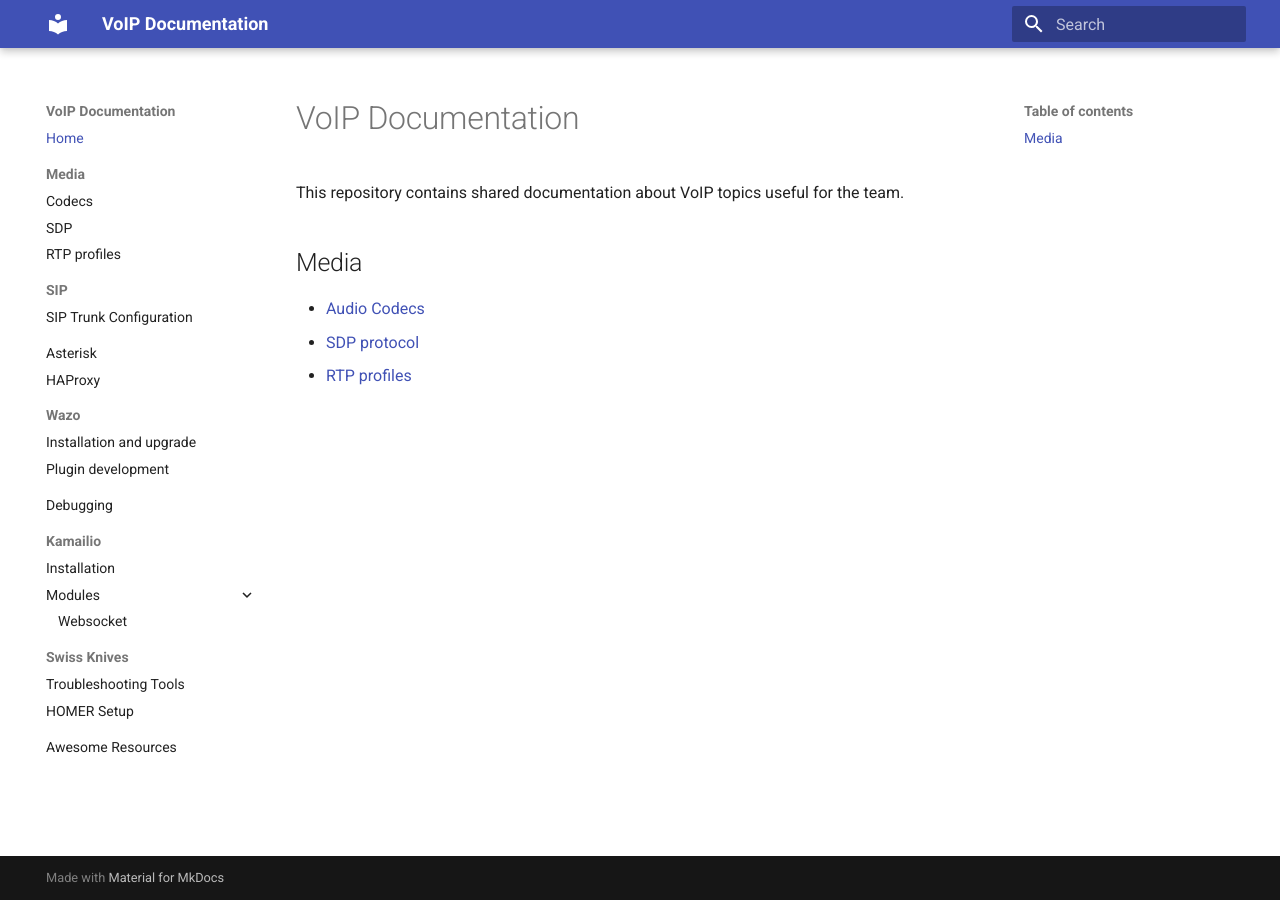
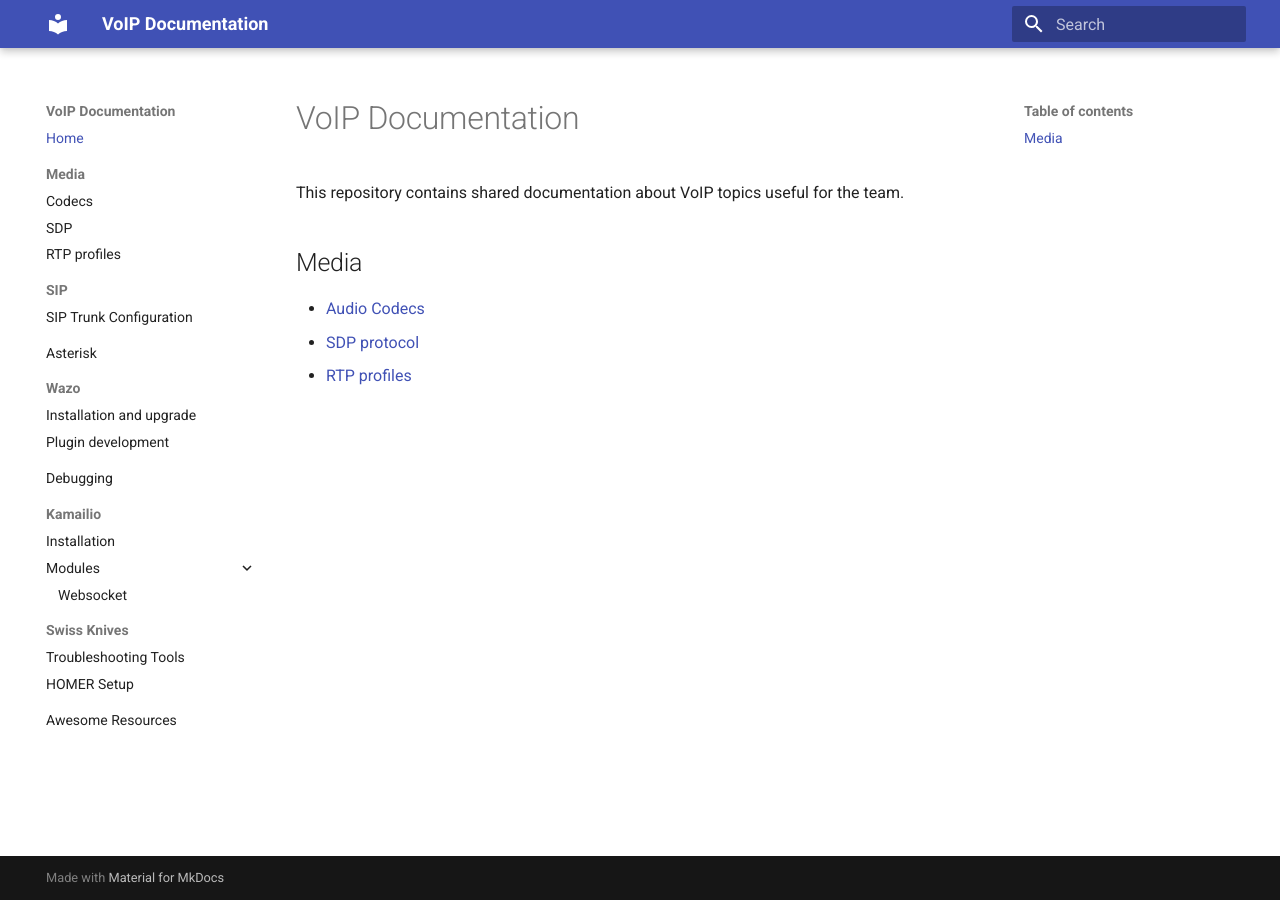
Before and after one commit to SergeBayet/voip-docs, an MkDocs documentation site: the page built from docs/index.md, in a window 1280 px wide. Built offline with MkDocs 1.6.1 and Material for MkDocs 9.7.7, drawn with Linux system fonts in a browser that asks for light colours.

Commit message:
[FIX] toc: 404 to old haproxy doc page

```diff
--- a/mkdocs.yml
+++ b/mkdocs.yml
@@ -44,7 +44,6 @@ nav:
   - SIP:
       - SIP Trunk Configuration: sip/trunk.md
   - Asterisk: asterisk.md
-  - HAProxy: haproxy.md
   - Wazo:
       - Installation and upgrade: wazo.md
       - Plugin development: wazo/plugins.md
```
